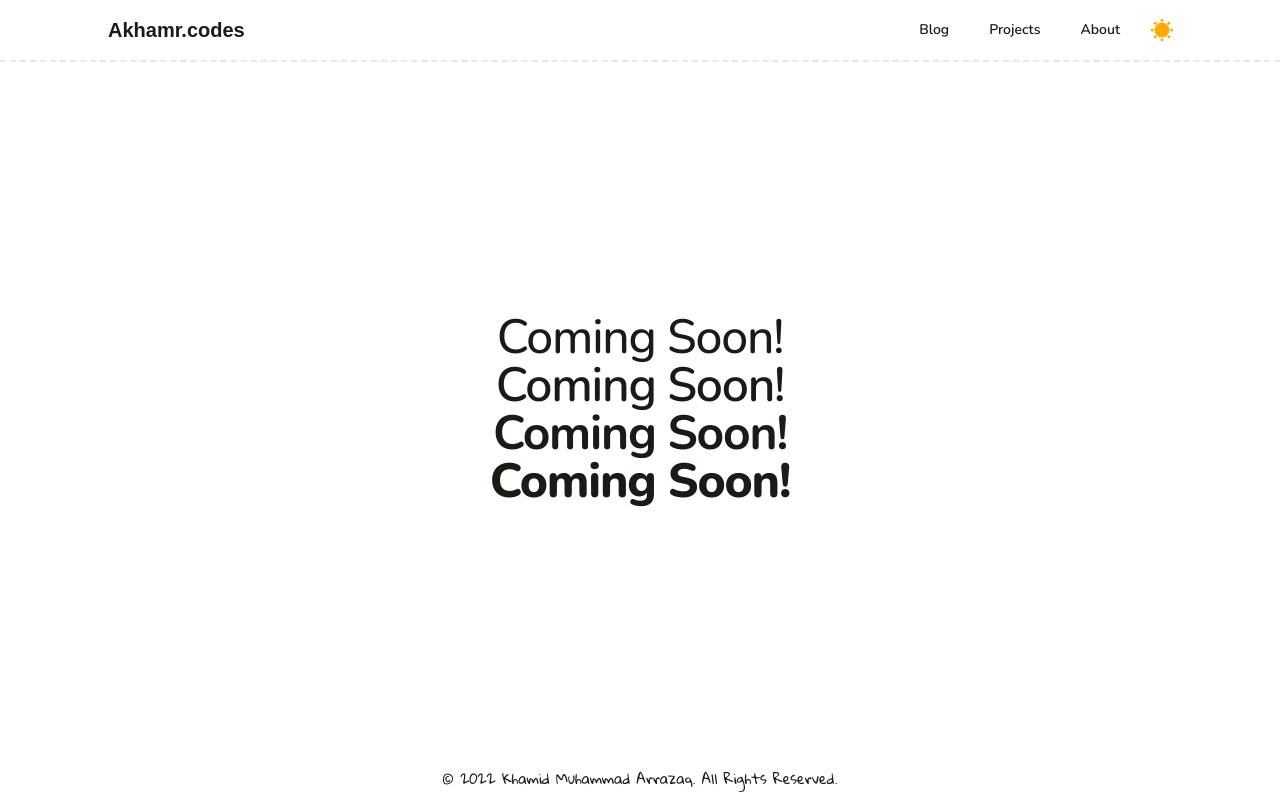
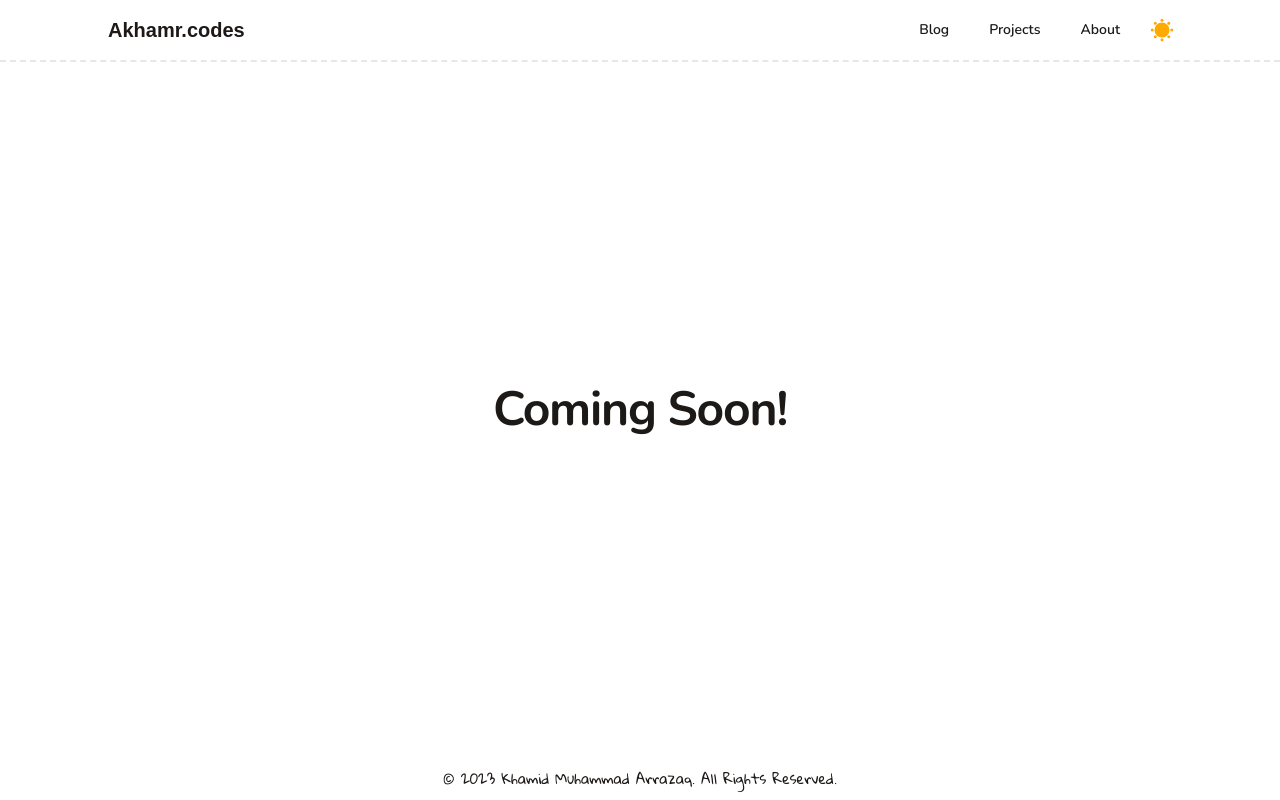
Before and after one commit to akhamr/akhamr.codes, a Next.js app: page / in a window 1280 px wide. Built offline with nearby package versions, Linux system fonts and the light colour scheme; a web font is replaced by a local one.

Commit message:
fix font

```diff
--- a/app/blog/page.tsx
+++ b/app/blog/page.tsx
@@ -1,7 +1,7 @@
 export default function Blog() {
     return (
-        <div className="flex justify-center items-center">
-            <p className="text-5xl font-extrabold ">Ini Blog!</p>
+        <div className="flex flex-col justify-center items-center">
+            <p className="text-5xl tracking-tight font-bold">Coming Soon!</p>
         </div>
     );
 }
--- a/app/page.tsx
+++ b/app/page.tsx
@@ -1,14 +1,7 @@
 export default function Home() {
     return (
         <div className="flex flex-col justify-center items-center">
-            <p className="text-5xl tracking-tight font-medium">Coming Soon!</p>
-            <p className="text-5xl tracking-tight font-semibold">
-                Coming Soon!
-            </p>
             <p className="text-5xl tracking-tight font-bold">Coming Soon!</p>
-            <p className="text-5xl tracking-tight font-extrabold">
-                Coming Soon!
-            </p>
         </div>
     );
 }
--- a/components/layout/Footer.tsx
+++ b/components/layout/Footer.tsx
@@ -1,7 +1,7 @@
 export default function Footer() {
     return (
-        <div className="text-center text-sm font-footer p-3">
-            © 2022 Khamid Muhammad Arrazaq. All Rights Reserved.
+        <div className="text-center text-sm font-footer py-3">
+            © 2023 Khamid Muhammad Arrazaq. All Rights Reserved.
         </div>
     );
 }
```
